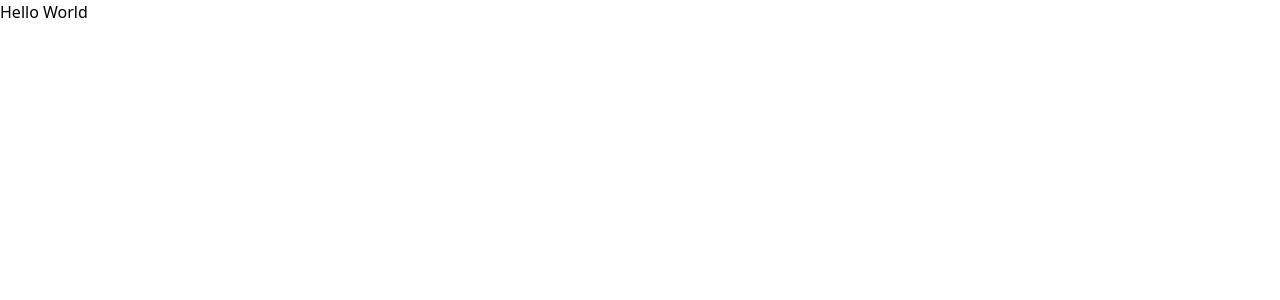
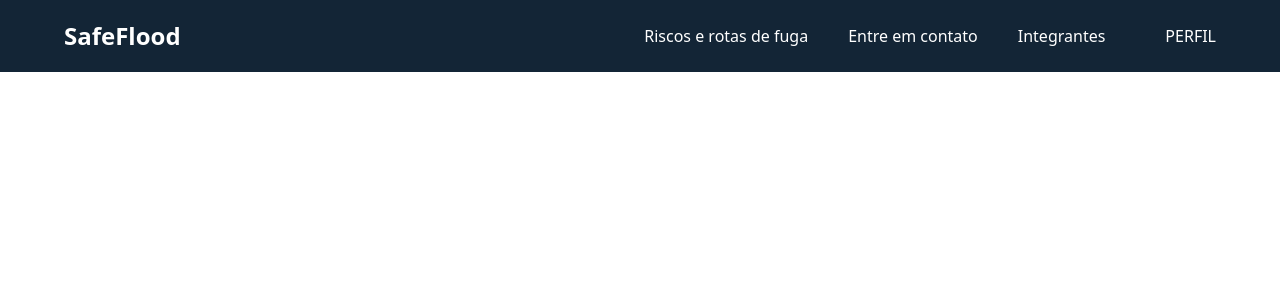
Before and after one commit to KadajoFiap/SafeFlood, a Next.js app: page / in a window 1280 px wide. Shown: the top 300 px of the page. Built offline with nearby package versions, Linux system fonts and the light colour scheme.

Commit message:
Add Header component to RootLayout for improved structure

```diff
--- /dev/null
+++ b/src/app/components/Header/Header.tsx
@@ -0,0 +1,17 @@
+import Logo from "./Logo/Logo";
+import Menu from "./Menu/Menu";
+import Perfil from "./Perfil/Perfil";
+
+export default function Header() {
+  return (
+    <div className="bg-[#132536] flex justify-between items-center px-16 py-5 fixed w-full z-10">
+        <div>
+            <Logo />
+        </div>
+        <div className="flex gap-15">
+            <Menu />
+            <Perfil />
+        </div>
+    </div>
+  );
+}
--- /dev/null
+++ b/src/app/components/Header/Logo/Logo.tsx
@@ -0,0 +1,13 @@
+import Link from "next/link";
+
+export default function Logo() {
+    return (
+        <>
+            <div className="text-white text-2xl font-bold">
+                <Link href="/">
+                    SafeFlood
+                </Link>
+            </div>
+        </>
+    );
+}
--- /dev/null
+++ b/src/app/components/Header/Menu/Menu.tsx
@@ -0,0 +1,38 @@
+import Link from "next/link";
+
+export default function Menu() {
+
+    const rotas = [
+
+        {
+            nome: "Riscos e rotas de fuga",
+            href: "/riscos",
+        }, {
+            nome: "Entre em contato",
+            href: "/contato",
+        }, {
+            nome: "Integrantes",
+            href: "/integrantes",
+        }
+    ]
+    return (
+        <>
+            <nav>
+                <ul >
+                    <div className="flex gap-10">
+                        {rotas.map((rota, index) => (
+                            <li key={index} className="text-white">
+                                <Link
+                                    href={rota.href}
+                                    className="text-white"
+                                >
+                                    {rota.nome}
+                                </Link>
+                            </li>
+                        ))}
+                    </div>
+                </ul>
+            </nav>
+        </>
+    );
+}
--- /dev/null
+++ b/src/app/components/Header/Perfil/Perfil.tsx
@@ -0,0 +1,11 @@
+export default function Perfil() {
+    return (
+        <>
+            <div>
+                <span className="text-white">
+                    PERFIL
+                </span>
+            </div>
+        </>
+    );
+}
--- a/src/app/layout.tsx
+++ b/src/app/layout.tsx
@@ -1,6 +1,6 @@
 import type { Metadata } from "next";
 import "./globals.css";
-
+import Header from "./components/Header/Header";
 
 
 export const metadata: Metadata = {
@@ -17,6 +17,7 @@ export default function RootLayout({
     <html lang="en">
       <body
       >
+        <Header />
         {children}
       </body>
     </html>
```
Also changed, not shown: public/homem_na_chuva.png (added), src/app/components/Footer/Footer.tsx (added).
